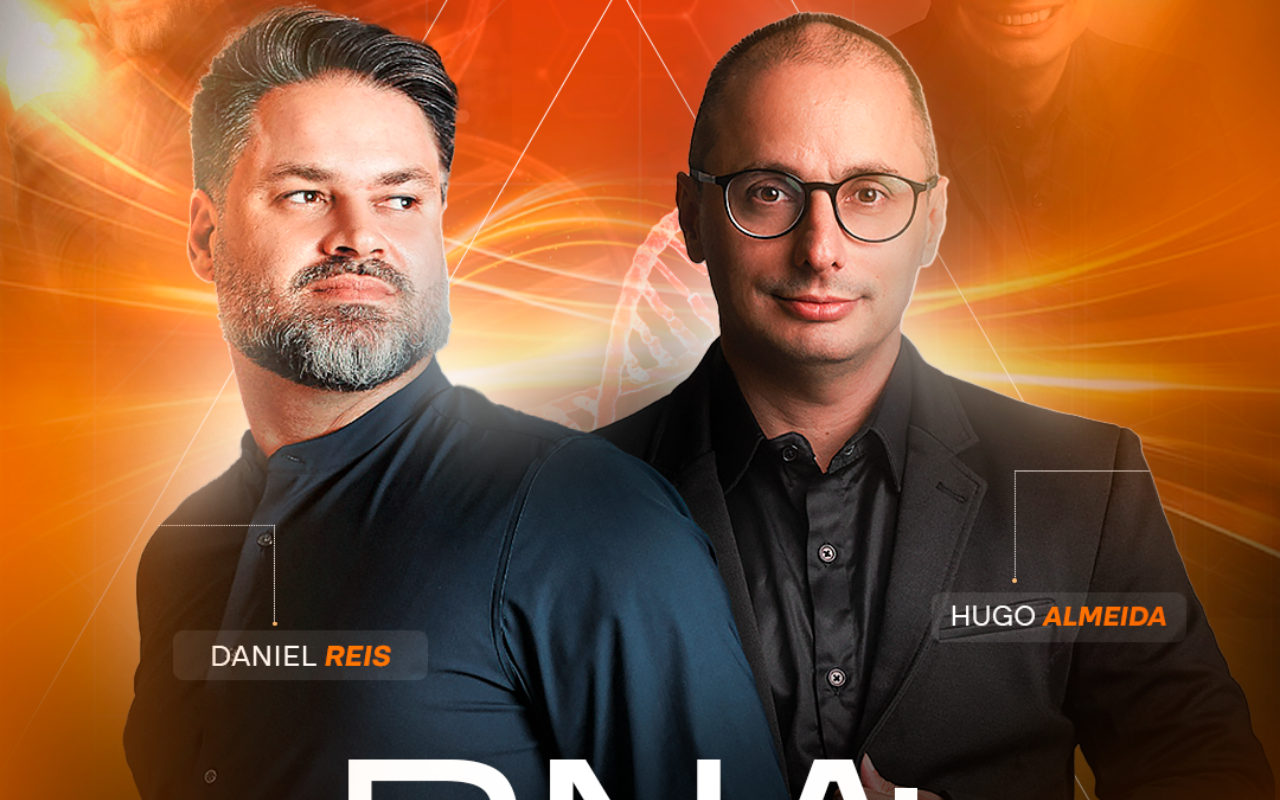
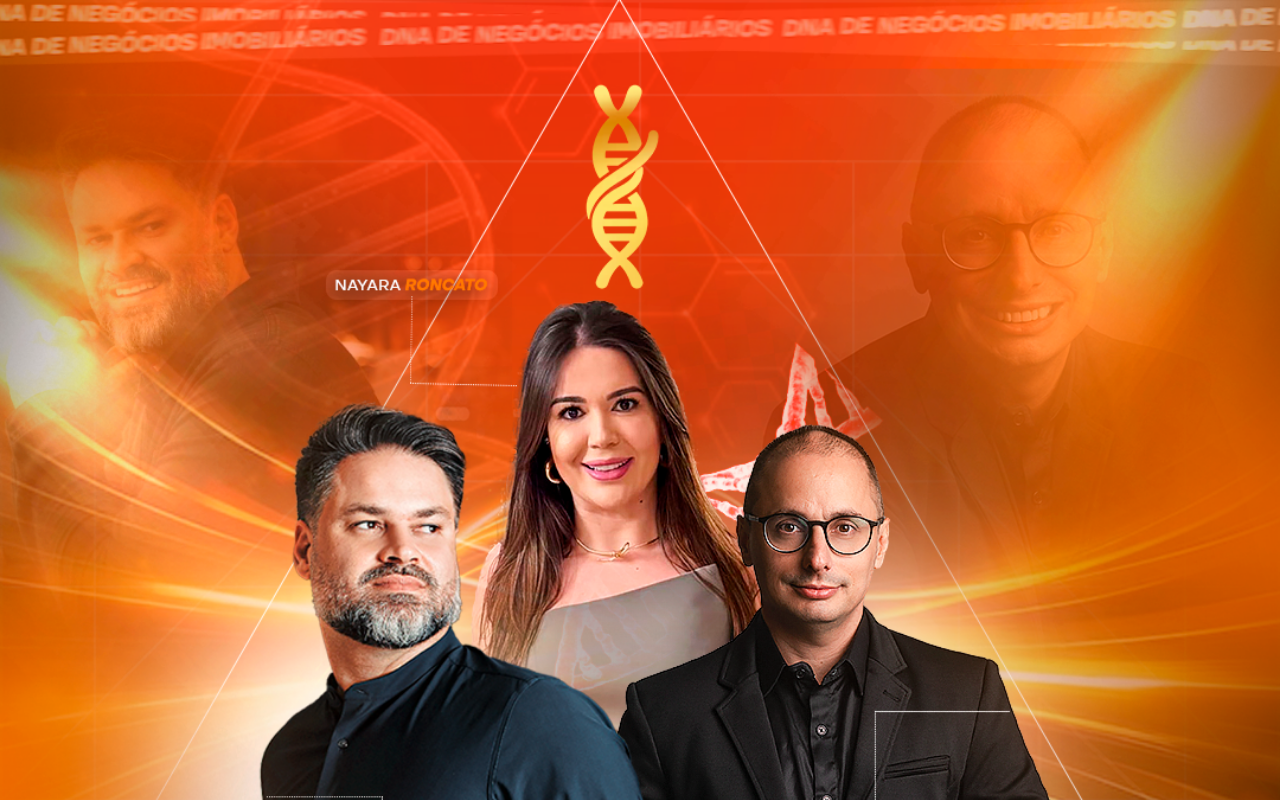
Before and after one commit to dnaderesultados/mentoriahpi, a Next.js app: page / in a window 1280 px wide. Shown: the top 800 px of the page. Built offline with nearby package versions, Linux system fonts and the light colour scheme; a web font is replaced by a local one.

Commit message:
Nova imagem

```diff
--- a/app/page.js
+++ b/app/page.js
@@ -44,7 +44,7 @@ export default function Home() {
         {/* Container da imagem */}
         <div className="w-full">
           <Image
-            src="/images/DNA-FEED (1).png"
+            src="/images/DNA-FEED (3).png"
             alt="DNA de Vendas Imobiliárias"
             width={1920}
             height={1080}
```
Also changed, not shown: public/images/DNA-FEED (3).png (added).
